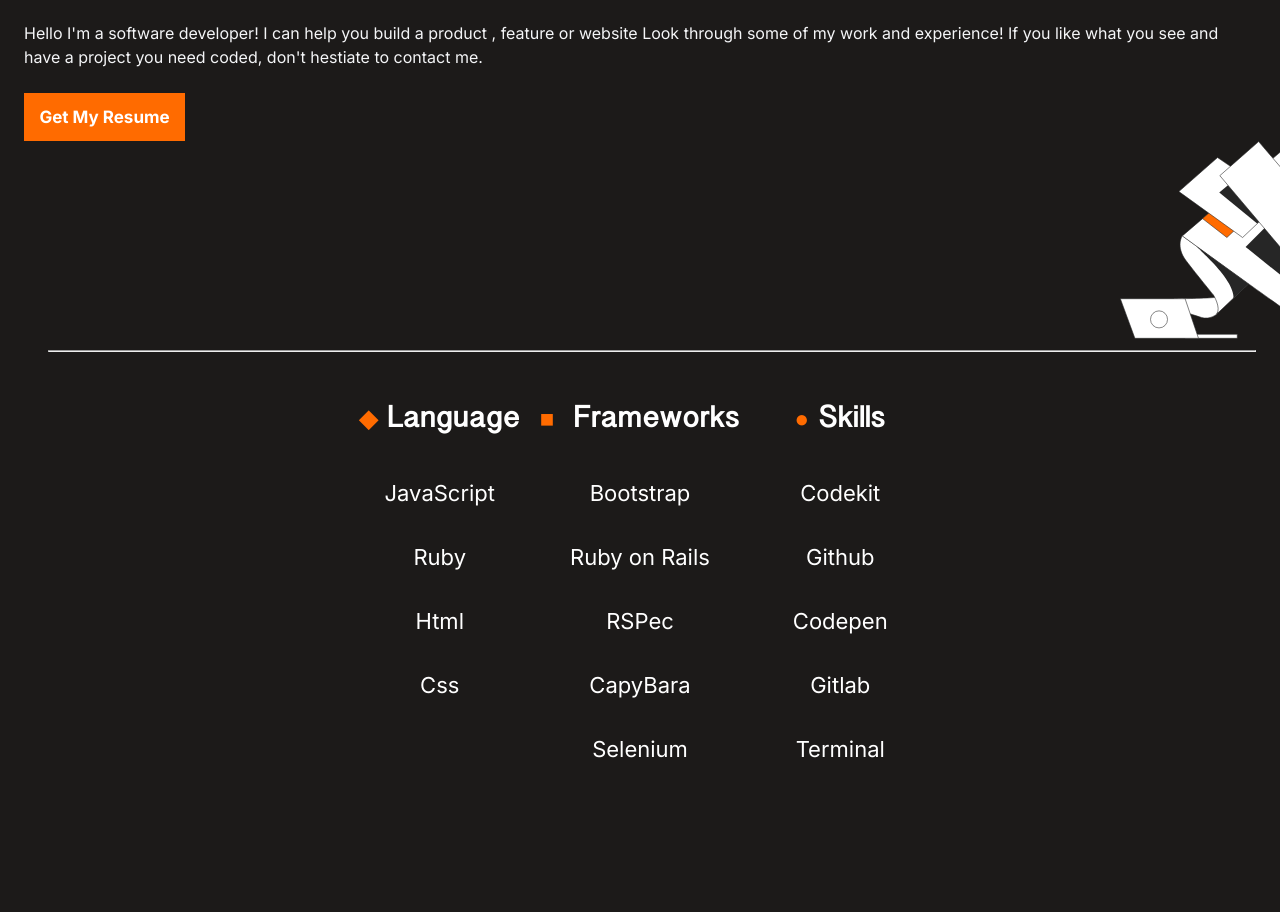
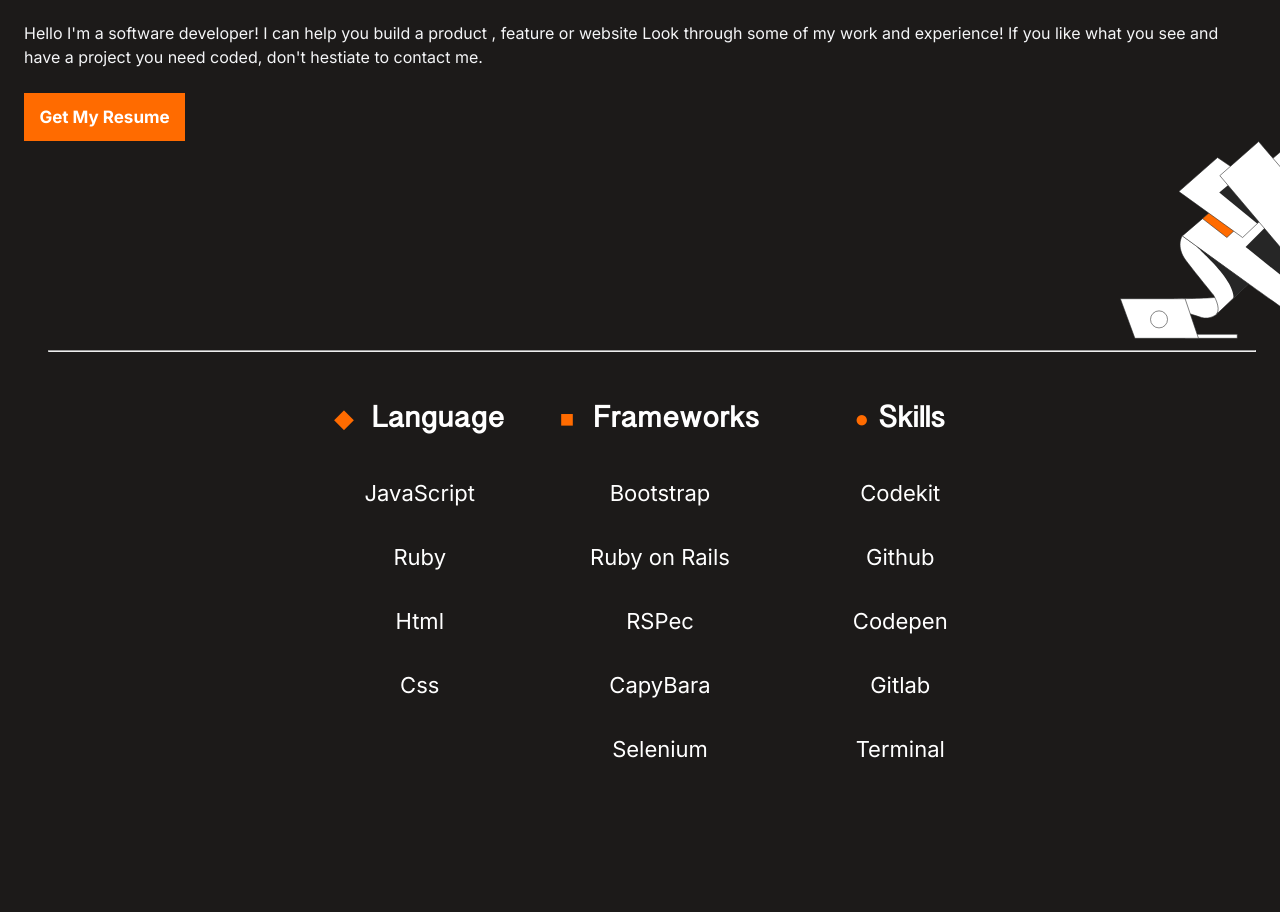
Before and after one commit to shasherazi/microverse-portfolio, a website: page src/index.html in a window 1280 px wide. Shown: the part 4578-5490 px from the top of the page. Drawn offline with Linux system fonts and the light colour scheme.

Commit message:
correct the `li`s and `ul`s according to the specs

```diff
--- a/src/index.html
+++ b/src/index.html
@@ -198,20 +198,26 @@
 
         <article class="about-skills white-text">
           <ul class="about-skills-list">
+            <ul class="about-skills-sublist">
               <li class="about-skills-list-item">
-              <h3 class="about-skills-list-item-heading language">Language</h3>
+                <h3 class="about-skills-list-item-heading language">
+                  Language
+                </h3>
+              </li>
               <ul class="about-skills-list-item">
                 <li class="about-skills-list-item-skill">JavaScript</li>
                 <li class="about-skills-list-item-skill">Ruby</li>
                 <li class="about-skills-list-item-skill">Html</li>
                 <li class="about-skills-list-item-skill">Css</li>
               </ul>
-            </li>
+            </ul>
 
+            <ul class="about-skills-sublist">
               <li class="about-skills-list-item">
                 <h3 class="about-skills-list-item-heading frameworks">
                   Frameworks
                 </h3>
+              </li>
               <ul class="about-skills-list-item">
                 <li class="about-skills-list-item-skill">Bootstrap</li>
                 <li class="about-skills-list-item-skill">Ruby on Rails</li>
@@ -219,10 +225,12 @@
                 <li class="about-skills-list-item-skill">CapyBara</li>
                 <li class="about-skills-list-item-skill">Selenium</li>
               </ul>
-            </li>
+            </ul>
 
+            <ul class="about-skills-sublist">
               <li class="about-skills-list-item">
                 <h3 class="about-skills-list-item-heading skills">Skills</h3>
+              </li>
               <ul class="about-skills-list-item">
                 <li class="about-skills-list-item-skill">Codekit</li>
                 <li class="about-skills-list-item-skill">Github</li>
@@ -232,7 +240,7 @@
                   Terminal
                 </li>
               </ul>
-            </li>
+            </ul>
           </ul>
         </article>
       </section>
```
Lines whose indentation alone changed are shown as unchanged.
